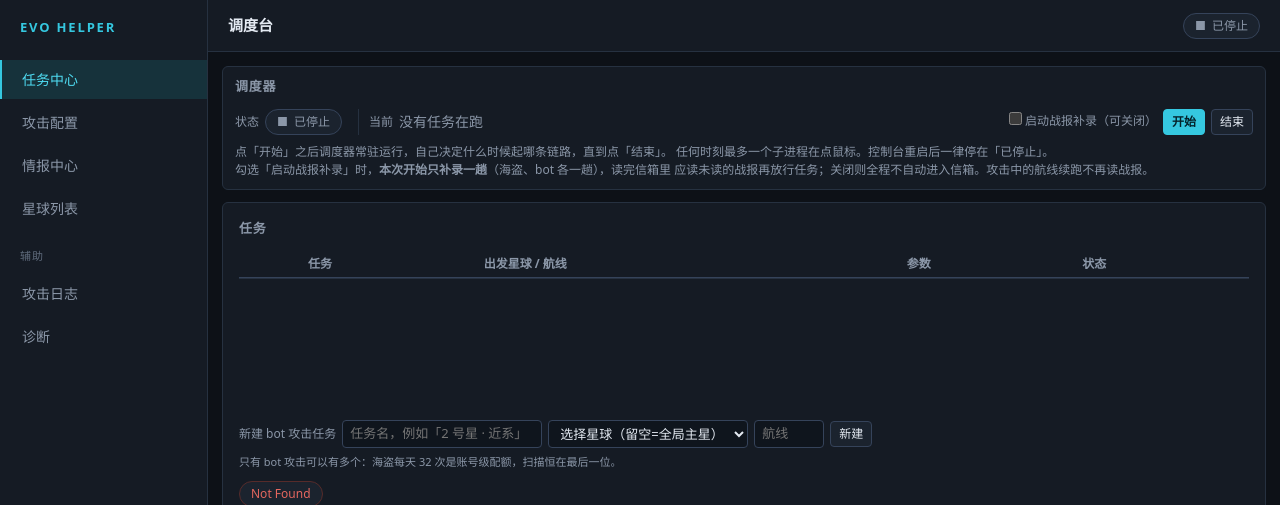
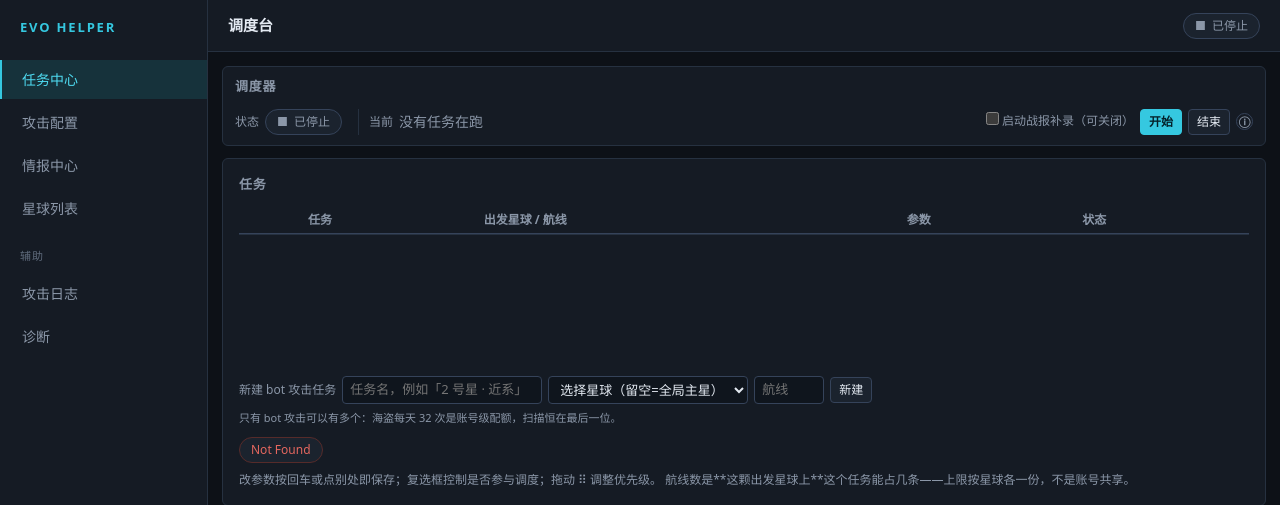
Before and after one commit to Kucleer/EVO-Helper, a FastAPI app: page /missions in a window 1280 px wide. Shown: the top 505 px of the page. Run offline with FastAPI, Linux system fonts and the light colour scheme; lists and menus that the app fills with data are empty; parts of the project's set-up code (start-up, migrations or seed data) failed here and were passed over; some libraries are stand-ins or nearby versions.

Commit message:
优化调度台任务布局

```diff
--- a/src/evo_helper/web/static/console.css
+++ b/src/evo_helper/web/static/console.css
@@ -222,6 +222,32 @@ input[type="number"] { font-variant-numeric: tabular-nums; }
 
 .panel.compact { padding: 10px 12px; }
 
+/* 调度器与手动补录都是控制入口，放在同一行可把首屏高度还给任务表。
+   两格固定均分；窄屏时自然折为一列，避免把日期和按钮挤得无法操作。 */
+.mission-control-grid {
+  display: grid;
+  grid-template-columns: repeat(2, minmax(0, 1fr));
+  gap: 12px;
+}
+
+.mission-control-grid > :only-child { grid-column: 1 / -1; }
+
+.tip-icon {
+  display: inline-grid;
+  place-items: center;
+  width: 17px;
+  height: 17px;
+  border: 1px solid var(--border-strong);
+  border-radius: 50%;
+  color: var(--text-muted);
+  font-size: 12px;
+  font-weight: 700;
+  cursor: help;
+  user-select: none;
+}
+
+.tip-icon:focus-visible { outline: 2px solid var(--accent); outline-offset: 2px; }
+
 .visually-hidden {
   position: absolute;
   width: 1px; height: 1px;
@@ -326,6 +352,12 @@ tbody tr.kind-pirate td.coord { color: var(--pirate); }
 #mission-rows tr[draggable="true"] { cursor: grab; }
 #mission-rows tr[draggable="true"]:active { cursor: grabbing; }
 
+.military-mode-toggle {
+  display: inline-block;
+  margin-top: 5px;
+  margin-bottom: 0;
+}
+
 .drag-handle { color: var(--text-faint); font-size: 15px; user-select: none; }
 
 /* ---- history dialog -------------------------------------------------- */
@@ -380,3 +412,7 @@ dialog::backdrop { background: rgba(4, 8, 13, 0.7); }
   .sidenav a { border-left: none; border-bottom: 2px solid transparent; }
   .sidenav a[aria-current="page"] { border-bottom-color: var(--accent); }
 }
+
+@media (max-width: 860px) {
+  .mission-control-grid { grid-template-columns: 1fr; }
+}
--- a/src/evo_helper/web/templates/missions.html
+++ b/src/evo_helper/web/templates/missions.html
@@ -27,6 +27,7 @@
   </div>
 </section>
 
+<div class="mission-control-grid">
 <section class="panel compact" aria-labelledby="sched-head">
   <h2 id="sched-head">调度器</h2>
   <div class="filter-bar">
@@ -57,14 +58,10 @@
     <button class="btn primary small" type="button" id="btn-start">开始</button>
     <button class="btn small" type="button" id="btn-stop"
             data-endpoint="/api/scheduler/stop">结束</button>
+    <span class="tip-icon" tabindex="0" role="img"
+          aria-label="说明：调度器常驻运行；同一时刻只有一个进程操作游戏。勾选启动战报补录时，仅在本次启动前补录一次；关闭后攻击续跑不读信箱。"
+          title="调度器常驻运行；同一时刻只有一个进程操作游戏。勾选启动战报补录时，仅在本次启动前补录一次；关闭后攻击续跑不读信箱。">ⓘ</span>
   </div>
-  <p class="muted" style="margin:8px 0 0;font-size:12px">
-    点「开始」之后调度器常驻运行，自己决定什么时候起哪条链路，直到点「结束」。
-    任何时刻最多一个子进程在点鼠标。控制台重启后一律停在「已停止」。
-    <br>
-    勾选「启动战报补录」时，<b>本次开始只补录一趟</b>（海盗、bot 各一趟），读完信箱里
-    应读未读的战报再放行任务；关闭则全程不自动进入信箱。攻击中的航线续跑不再读战报。
-  </p>
 </section>
 
 {#
@@ -77,7 +74,7 @@
   期间一个任务都不起。
 #}
 {% if backfill_enabled %}
-<section class="panel" aria-labelledby="backfill-head">
+<section class="panel compact" aria-labelledby="backfill-head">
   <h2 id="backfill-head">战报补录</h2>
   <div class="filter-bar">
     <span class="inline-label">状态</span>
@@ -102,6 +99,9 @@
     <button class="btn small" type="button" id="btn-backfill">开始补录</button>
     <button class="btn small" type="button" id="btn-backfill-cancel" hidden>取消补录</button>
     <button class="btn primary small" type="button" id="btn-backfill-resume" hidden>继续任务</button>
+    <span class="tip-icon" tabindex="0" role="img"
+          aria-label="说明：手动补录只读邮件、不领奖励、不派舰；运行时独占游戏窗口，完成后需点击继续任务才会放行调度。"
+          title="手动补录只读邮件、不领奖励、不派舰；运行时独占游戏窗口，完成后需点击继续任务才会放行调度。">ⓘ</span>
   </div>
   {# 400 / 409 显示在这里。静默失败等于把后端那句中文说明扔了。 #}
   <p class="chip danger" id="backfill-error" role="status" style="margin:10px 0 0" hidden></p>
@@ -128,13 +128,9 @@
     进度来源——「点了没反应」正是这一块要防的。
   #}
   <pre id="backfill-log" class="log-tail" hidden aria-label="补录日志的最后几十行"></pre>
-  <p class="muted" style="margin:8px 0 0;font-size:12px">
-    只读：不删邮件、不领奖励、不派遣舰队。补录期间<b>一个任务都不起</b>；
-    跑完不自动放行，看过上面那几个数再点「继续任务」。
-    完整日志在 <span class="coord" id="backfill-log-path">var/logs/backfill-*.log</span>。
-  </p>
 </section>
 {% endif %}
+</div>
 
 <section class="panel" aria-labelledby="tasks-head">
   <h2 id="tasks-head">任务</h2>
@@ -431,14 +427,20 @@
 
   function setMilitaryVisible(row, locked) {
     const toggle = row.querySelector('.military-enabled');
-    const editor = row.querySelector('.military-editor');
+    const settings = row.querySelector('.military-settings');
+    const origins = row.querySelector('.military-origin-editor');
     const regional = row.querySelector('.regional-params');
-    if (!toggle || !editor || !regional) return;
+    const regionalOrigin = row.querySelector('.regional-origin-editor');
+    if (!toggle || !settings || !origins || !regional || !regionalOrigin) return;
     const enabled = toggle.checked;
-    editor.hidden = !enabled;
+    settings.hidden = !enabled;
+    origins.hidden = !enabled;
     regional.hidden = enabled;
-    for (const input of editor.querySelectorAll('input, select')) input.disabled = locked;
-    for (const button of editor.querySelectorAll('button')) button.disabled = locked;
+    regionalOrigin.hidden = enabled;
+    for (const input of settings.querySelectorAll('input, select')) input.disabled = locked || !enabled;
+    for (const input of origins.querySelectorAll('input, select')) input.disabled = locked || !enabled;
+    for (const button of origins.querySelectorAll('button')) button.disabled = locked || !enabled;
+    for (const input of regionalOrigin.querySelectorAll('input, select')) input.disabled = locked || enabled;
     toggle.disabled = locked;
   }
 
@@ -505,7 +507,15 @@
       // 悄无声息地全流失。只想跑扫描的话，取消另外两个复选框。
       kindLine.textContent += ' · 始终填空隙 · 不参与排序（它永远有活干，排它后面的永远轮不到）';
     }
-    makeCell(row, name, kindLine);
+    const taskCell = makeCell(row, name, kindLine);
+    if (task.kind === 'BOT') {
+      const modeLabel = document.createElement('label');
+      modeLabel.className = 'inline-label military-mode-toggle';
+      modeLabel.style.cursor = 'pointer';
+      const mode = makeInput('military-enabled', { type: 'checkbox', 'aria-label': '按军力优先攻击' });
+      modeLabel.append(mode, document.createTextNode(' 军力优先'));
+      taskCell.append(modeLabel);
+    }
 
     // 出发星球与航线数。**航线上限按星球各一份**，所以这两个必须成对出现在
     // 同一格里——只看到航线数会以为那是账号总额。
@@ -521,6 +531,8 @@
       dash.textContent = '— 不派遣';
       makeCell(row, dash);
     } else {
+      const regionalOrigin = document.createElement('div');
+      regionalOrigin.className = 'regional-origin-editor';
       const origin = document.createElement('select');
       origin.className = 'mission-origin';
       origin.style.width = '175px';
@@ -529,7 +541,23 @@
       const lines = makeInput('mission-lines', {
         type: 'number', min: 1, style: 'width:64px', 'aria-label': '航线数',
       });
-      makeCell(row, origin, document.createTextNode(' '), lines, defaults);
+      regionalOrigin.append(origin, document.createTextNode(' '), lines, defaults);
+      const originCell = makeCell(row, regionalOrigin);
+      if (task.kind === 'BOT') {
+        const militaryOrigins = document.createElement('div');
+        militaryOrigins.className = 'military-origin-editor';
+        militaryOrigins.hidden = true;
+        const originHead = document.createElement('div');
+        originHead.append('出发点 / 航线　');
+        const addOrigin = document.createElement('button');
+        addOrigin.type = 'button'; addOrigin.className = 'btn small military-add-origin'; addOrigin.textContent = '增加出发点';
+        originHead.append(addOrigin);
+        const origins = document.createElement('div'); origins.className = 'military-origin-list';
+        const save = document.createElement('button');
+        save.type = 'button'; save.className = 'btn primary small military-save'; save.style.marginTop = '7px'; save.textContent = '保存军力方案';
+        militaryOrigins.append(originHead, origins, save);
+        originCell.append(militaryOrigins);
+      }
     }
 
     // 参数框。
@@ -555,37 +583,16 @@
     }
     params.append(regional);
     if (task.kind === 'BOT') {
-      const military = document.createElement('div');
-      military.className = 'military-config';
-      military.style.marginTop = '6px';
-      const modeLabel = document.createElement('label');
-      modeLabel.className = 'inline-label';
-      modeLabel.style.cursor = 'pointer';
-      const mode = makeInput('military-enabled', { type: 'checkbox', 'aria-label': '按军力优先攻击' });
-      modeLabel.append(mode, document.createTextNode(' 军力优先：前 N 名内按各出发点就近攻击'));
-      const editor = document.createElement('div');
-      editor.className = 'military-editor';
-      editor.style.marginTop = '7px';
+      const settings = document.createElement('div');
+      settings.className = 'military-settings';
       const topN = makeInput('military-top-n', { type: 'number', min: 1, style: 'width:58px', 'aria-label': '军力候选数量' });
       const maximum = makeInput('military-max-score', { type: 'number', min: 0, placeholder: '不设上限', style: 'width:82px', 'aria-label': '可攻击军力上限' });
       const rescan = makeInput('military-rescan-hours', { type: 'number', min: 0.1, step: '0.5', style: 'width:58px', 'aria-label': '军力榜重扫提示小时数' });
-      const settings = document.createElement('div');
-      settings.append('候选 ', topN, document.createTextNode(' 名　上限 '), maximum, document.createTextNode('　榜单超过 '), rescan, document.createTextNode(' 小时提示重扫'));
-      const originHead = document.createElement('div');
-      originHead.style.marginTop = '7px';
-      originHead.append('出发点 / 航线　');
-      const addOrigin = document.createElement('button');
-      addOrigin.type = 'button'; addOrigin.className = 'btn small military-add-origin'; addOrigin.textContent = '增加出发点';
-      originHead.append(addOrigin);
-      const origins = document.createElement('div'); origins.className = 'military-origin-list';
-      const save = document.createElement('button');
-      save.type = 'button'; save.className = 'btn primary small military-save'; save.style.marginTop = '7px'; save.textContent = '保存军力方案';
       const note = document.createElement('div');
       note.className = 'muted'; note.style.fontSize = '11px'; note.style.marginTop = '5px';
-      note.textContent = '每颗出发星球填自己的航线；攻击档位在“攻击配置”页统一维护，所有军力任务共用。';
-      editor.append(settings, originHead, origins, save, note);
-      military.append(modeLabel, editor);
-      params.append(military);
+      note.textContent = '攻击档位在“攻击配置”页统一维护。';
+      settings.append('候选 ', topN, document.createTextNode(' 名　上限 '), maximum, document.createTextNode('　榜单超过 '), rescan, document.createTextNode(' 小时提示重扫'), note);
+      params.append(settings);
     }
     const summary = document.createElement('div');
     summary.className = 'muted mission-summary';
@@ -1106,6 +1113,8 @@
     }
     if (event.target.matches('.military-enabled')) {
       setMilitaryVisible(row, latest && latest.config_locked === true);
+      const task = latest.tasks.find((item) => String(item.task_id) === String(taskId));
+      if (task) patch(taskId, { params: { ...task.params, by_military: event.target.checked } });
     }
   });
 
```
Also changed, not shown: tests/e2e/test_backfill_console.py (+17 -0 lines).
